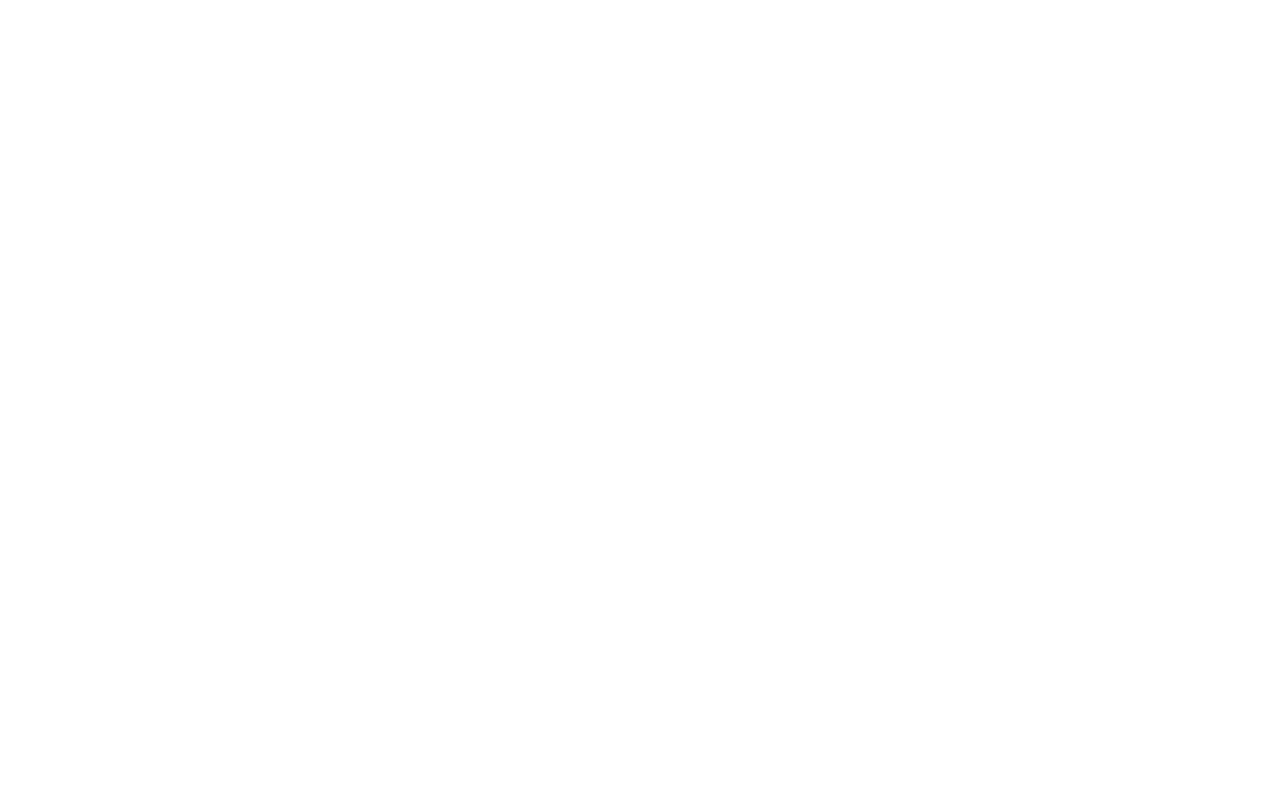
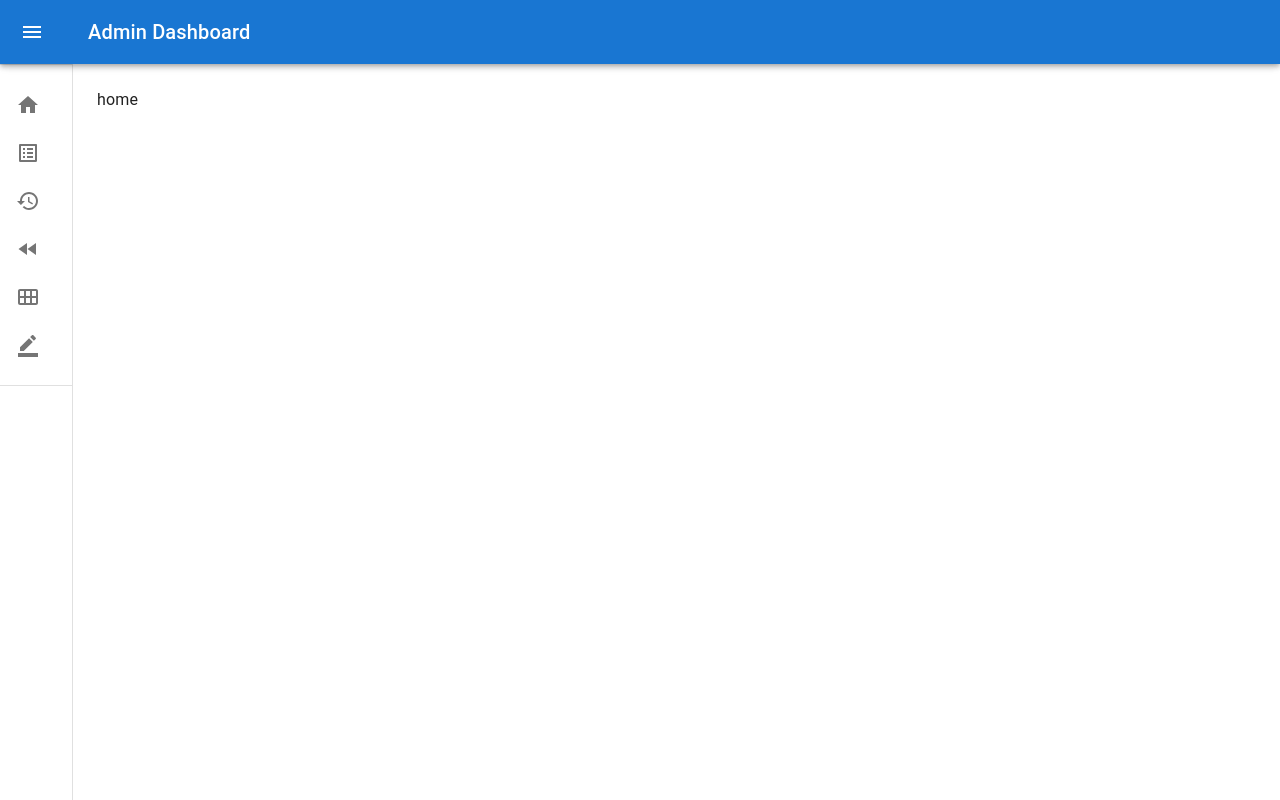
Before and after one commit to murali2097/Inventory-Management, a React (Create React App) app in the folder client/: page /AdminDashboard in a window 1280 px wide. Before the commit this address had no page. Built offline with nearby package versions, Linux system fonts and the light colour scheme.

Commit message:
Admin DashBoard added

```diff
--- a/client/src/App.js
+++ b/client/src/App.js
@@ -4,6 +4,7 @@
 import {BrowserRouter as Router, Routes, Route} from 'react-router-dom';
 import ForgotPassword from './pages/ForgotPassword/ForgotPassword';
 import Profile from './pages/Profile/Profile';
+import AdminDashboard from './Dashboards/AdminDashboard';
 
 
 function App() {
@@ -14,6 +15,7 @@
           <Route exact path="/" element={<Login/>} />
           <Route exact path="/forgotpassword" element={<ForgotPassword/>} />
           <Route exact path="profile" element={<Profile/>} />
+          <Route exact path="AdminDashboard" element={<AdminDashboard />} />
         </Routes>
       </Router>
     </div>
--- /dev/null
+++ b/client/src/Dashboards/AdminDashboard.js
@@ -0,0 +1,151 @@
+import * as React from 'react';
+import { styled, useTheme } from '@mui/material/styles';
+import Box from '@mui/material/Box';
+import MuiDrawer from '@mui/material/Drawer';
+import MuiAppBar from '@mui/material/AppBar';
+import Toolbar from '@mui/material/Toolbar';
+import List from '@mui/material/List';
+import CssBaseline from '@mui/material/CssBaseline';
+import Typography from '@mui/material/Typography';
+import Divider from '@mui/material/Divider';
+import IconButton from '@mui/material/IconButton';
+import MenuIcon from '@mui/icons-material/Menu';
+import ChevronLeftIcon from '@mui/icons-material/ChevronLeft';
+import ChevronRightIcon from '@mui/icons-material/ChevronRight';
+// import ListItem from '@mui/material/ListItem';
+// import ListItemIcon from '@mui/material/ListItemIcon';
+// import ListItemText from '@mui/material/ListItemText';
+// import InboxIcon from '@mui/icons-material/Inbox';
+// import ListItemButton from '@mui/material/ListItemButton';
+// import HomeIcon from '@mui/icons-material/Home';
+// import ListAltIcon from '@mui/icons-material/ListAlt';
+// import SaveIcon from '@mui/icons-material/Save';
+import AdminSidebar from '../components/AdminSidebar';
+import PrivateRouting from '../PrivateRouting';
+
+
+const drawerWidth = 240;
+
+const openedMixin = (theme) => ({
+  width: drawerWidth,
+  transition: theme.transitions.create('width', {
+    easing: theme.transitions.easing.sharp,
+    duration: theme.transitions.duration.enteringScreen,
+  }),
+  overflowX: 'hidden',
+});
+
+const closedMixin = (theme) => ({
+  transition: theme.transitions.create('width', {
+    easing: theme.transitions.easing.sharp,
+    duration: theme.transitions.duration.leavingScreen,
+  }),
+  overflowX: 'hidden',
+  width: `calc(${theme.spacing(7)} + 1px)`,
+  [theme.breakpoints.up('sm')]: {
+    width: `calc(${theme.spacing(9)} + 1px)`,
+  },
+});
+
+const DrawerHeader = styled('div')(({ theme }) => ({
+  display: 'flex',
+  alignItems: 'center',
+  justifyContent: 'flex-end',
+  padding: theme.spacing(0, 1),
+  // necessary for content to be below app bar
+  ...theme.mixins.toolbar,
+}));
+
+const AppBar = styled(MuiAppBar, {
+  shouldForwardProp: (prop) => prop !== 'open',
+})(({ theme, open }) => ({
+  zIndex: theme.zIndex.drawer + 1,
+  transition: theme.transitions.create(['width', 'margin'], {
+    easing: theme.transitions.easing.sharp,
+    duration: theme.transitions.duration.leavingScreen,
+  }),
+  ...(open && {
+    marginLeft: drawerWidth,
+    width: `calc(100% - ${drawerWidth}px)`,
+    transition: theme.transitions.create(['width', 'margin'], {
+      easing: theme.transitions.easing.sharp,
+      duration: theme.transitions.duration.enteringScreen,
+    }),
+  }),
+}));
+
+const Drawer = styled(MuiDrawer, { shouldForwardProp: (prop) => prop !== 'open' })(
+  ({ theme, open }) => ({
+    width: drawerWidth,
+    flexShrink: 0,
+    whiteSpace: 'nowrap',
+    boxSizing: 'border-box',
+    ...(open && {
+      ...openedMixin(theme),
+      '& .MuiDrawer-paper': openedMixin(theme),
+    }),
+    ...(!open && {
+      ...closedMixin(theme),
+      '& .MuiDrawer-paper': closedMixin(theme),
+    }),
+  }),
+);
+
+export default function AdminDashboard() {
+  const theme = useTheme();
+  const [open, setOpen] = React.useState(false);
+
+  const handleDrawerOpen = () => {
+    setOpen(true);
+  };
+
+  const handleDrawerClose = () => {
+    setOpen(false);
+  };
+
+  return (
+    <Box sx={{ display: 'flex' }}>
+      <CssBaseline />
+      <AppBar position="fixed" open={open}>
+        <Toolbar>
+          <IconButton
+            color="inherit"
+            aria-label="open drawer"
+            onClick={handleDrawerOpen}
+            edge="start"
+            sx={{
+              marginRight: '36px',
+              ...(open && { display: 'none' }),
+            }}
+          >
+            <MenuIcon />
+          </IconButton>
+          <Typography variant="h6" noWrap component="div">
+            Admin Dashboard
+          </Typography>
+        </Toolbar>
+      </AppBar>
+      <Drawer variant="permanent" open={open}>
+        <DrawerHeader>
+          <IconButton onClick={handleDrawerClose}>
+            {theme.direction === 'rtl' ? <ChevronRightIcon /> : <ChevronLeftIcon />}
+          </IconButton>
+        </DrawerHeader>
+        <Divider />
+        <List>
+          <AdminSidebar />
+        </List>
+        <Divider />
+        <List>
+
+        </List>
+      </Drawer>
+      <Box component="main" sx={{ flexGrow: 1, p: 3 }}>
+        <DrawerHeader />
+        <Typography paragraph>
+              <PrivateRouting />
+        </Typography>
+      </Box>
+    </Box>
+  );
+}
--- /dev/null
+++ b/client/src/PrivateRouting.jsx
@@ -0,0 +1,13 @@
+import React from 'react'
+import {Routes, Route} from 'react-router-dom';
+import Home from './pages/Home/Home'
+
+export default function PrivateRouting() {
+    return (
+        <>
+            <Routes>
+          <Route exact path="/" element={<Home/>} />
+          </Routes>
+          </>
+    )
+}
--- /dev/null
+++ b/client/src/components/AdminSidebar.jsx
@@ -0,0 +1,74 @@
+import React from 'react';
+import List from '@mui/material/List';
+import ListItem from '@mui/material/ListItem';
+import ListItemIcon from '@mui/material/ListItemIcon';
+import ListItemText from '@mui/material/ListItemText';
+import ListItemButton from '@mui/material/ListItemButton';
+import { Link } from 'react-router-dom';
+import HomeIcon from '@mui/icons-material/Home';
+import ListAltIcon from '@mui/icons-material/ListAlt';
+import RestoreIcon from '@mui/icons-material/Restore';
+import FastRewindIcon from '@mui/icons-material/FastRewind';
+import CalendarViewMonthIcon from '@mui/icons-material/CalendarViewMonth';
+import BorderColorIcon from '@mui/icons-material/BorderColor';
+
+
+export default function AdminSidebar() {
+    return (
+        <div className="sidebar">
+            <div className="sidebarWrapper">
+                <List>
+
+                <ListItem disablePadding>
+                    <ListItemButton>
+                        <ListItemIcon>
+                            <HomeIcon />
+                        </ListItemIcon>
+                        <Link to='/home'><ListItemText primary="Home" /></Link>
+                    </ListItemButton>
+                </ListItem>
+                <ListItem disablePadding>
+                    <ListItemButton>
+                        <ListItemIcon>
+                            <ListAltIcon />
+                        </ListItemIcon>
+                        <ListItemText primary="Saved Orders" />
+                    </ListItemButton>
+                </ListItem>
+                <ListItem disablePadding>
+                    <ListItemButton>
+                        <ListItemIcon>
+                            <RestoreIcon />
+                        </ListItemIcon>
+                        <ListItemText primary="Active Orders" />
+                    </ListItemButton>
+                </ListItem>
+                <ListItem disablePadding>
+                    <ListItemButton>
+                        <ListItemIcon>
+                            <FastRewindIcon />
+                        </ListItemIcon>
+                        <ListItemText primary="Previous Orders" />
+                    </ListItemButton>
+                </ListItem>
+                <ListItem disablePadding>
+                    <ListItemButton>
+                        <ListItemIcon>
+                            <CalendarViewMonthIcon />
+                        </ListItemIcon>
+                        <ListItemText primary="Calender Previous Orders" />
+                    </ListItemButton>
+                </ListItem>
+                <ListItem disablePadding>
+                    <ListItemButton>
+                        <ListItemIcon>
+                            <BorderColorIcon />
+                        </ListItemIcon>
+                        <ListItemText primary="Approved Orders" />
+                    </ListItemButton>
+                </ListItem>
+                </List>
+            </div>
+        </div>
+    )
+}
--- /dev/null
+++ b/client/src/pages/Home/Home.jsx
@@ -0,0 +1,9 @@
+import React from 'react'
+
+export default function Home() {
+    return (
+        <div>
+            home
+        </div>
+    )
+}
--- a/client/src/pages/Login/Login.jsx
+++ b/client/src/pages/Login/Login.jsx
@@ -70,9 +70,9 @@
               type="submit"
               fullWidth
               variant="contained"
-              sx={{ mt: 3, mb: 2 }}
+              sx={{ mt: 3, mb: 2 , bgColor: "white"}}
             >
-              Sign In
+              <Link href="AdminDashboard" className="Link">Sign In</Link>
             </Button>
             <Grid container>
               <Grid item xs>
--- a/client/src/pages/Login/login.css
+++ b/client/src/pages/Login/login.css
@@ -1,3 +1,3 @@
-/* .login{
-
-} */
+.Link{
+    text-decoration-color: white;
+}
--- a/client/src/pages/Profile/Profile.jsx
+++ b/client/src/pages/Profile/Profile.jsx
@@ -16,9 +16,6 @@
                 margin: 6,
                 borderRadius: 2,
                 padding: 4,
-                // display: 'flex',
-                // flexDirection: 'column',
-                // alignItems: 'center',
                 }}
                 noValidate
                 autoComplete="off"
```
